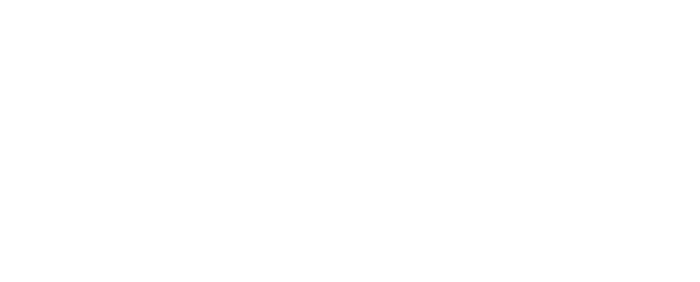
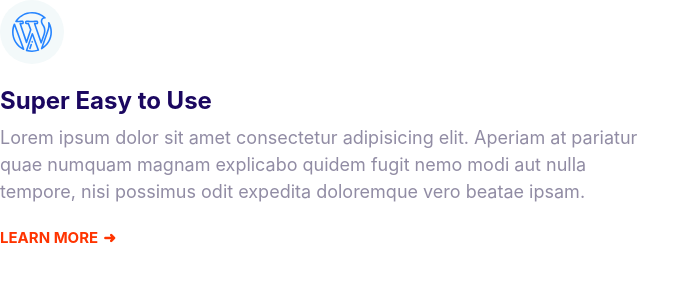
Before and after one commit to WreckitHUN/Moshify, a plain HTML site: page index.html in a window 1280 px wide. Shown: the whole page, without its empty margins (0-700 px from the left). Drawn offline with Linux system fonts and the light colour scheme.

Commit message:
Starting to build features.

```diff
--- a/css/styles.css
+++ b/css/styles.css
@@ -85,7 +85,8 @@ a{
 }
 
 .link-arrow::after{
-    content: '-->';
+    font-weight: bold;
+    content: '\279C';
     margin-left: 5px;
     transition: margin 0.2s;
 }
@@ -93,6 +94,8 @@ a{
 .link-arrow:hover::after{
     margin-left: 10px;
 }
+
+
 
 /* Laptop and Desktop */
 @media screen and (min-width: 1024px) {
--- a/index.html
+++ b/index.html
@@ -8,6 +8,23 @@
     <title>Document</title>
   </head>
   <body>
+    <article class="grid grid--1x2">
+      <div>
+        <span class="icon-container">
+          <svg class="icon icon--primary">
+            <use xlink:href="icons/sprite.svg#wordpress"></use>
+          </svg>
+        </span>
+        <h3 class="feature__heading">Super Easy to Use</h3>
+        <p>
+          Lorem ipsum dolor sit amet consectetur adipisicing elit. Aperiam at
+          pariatur quae numquam magnam explicabo quidem fugit nemo modi aut
+          nulla tempore, nisi possimus odit expedita doloremque vero beatae
+          ipsam.
+        </p>
+        <a href="#" class="link-arrow">Learn More</a>
+      </div>
+    </article>
     <script src="js/main.js"></script>
   </body>
 </html>
```
